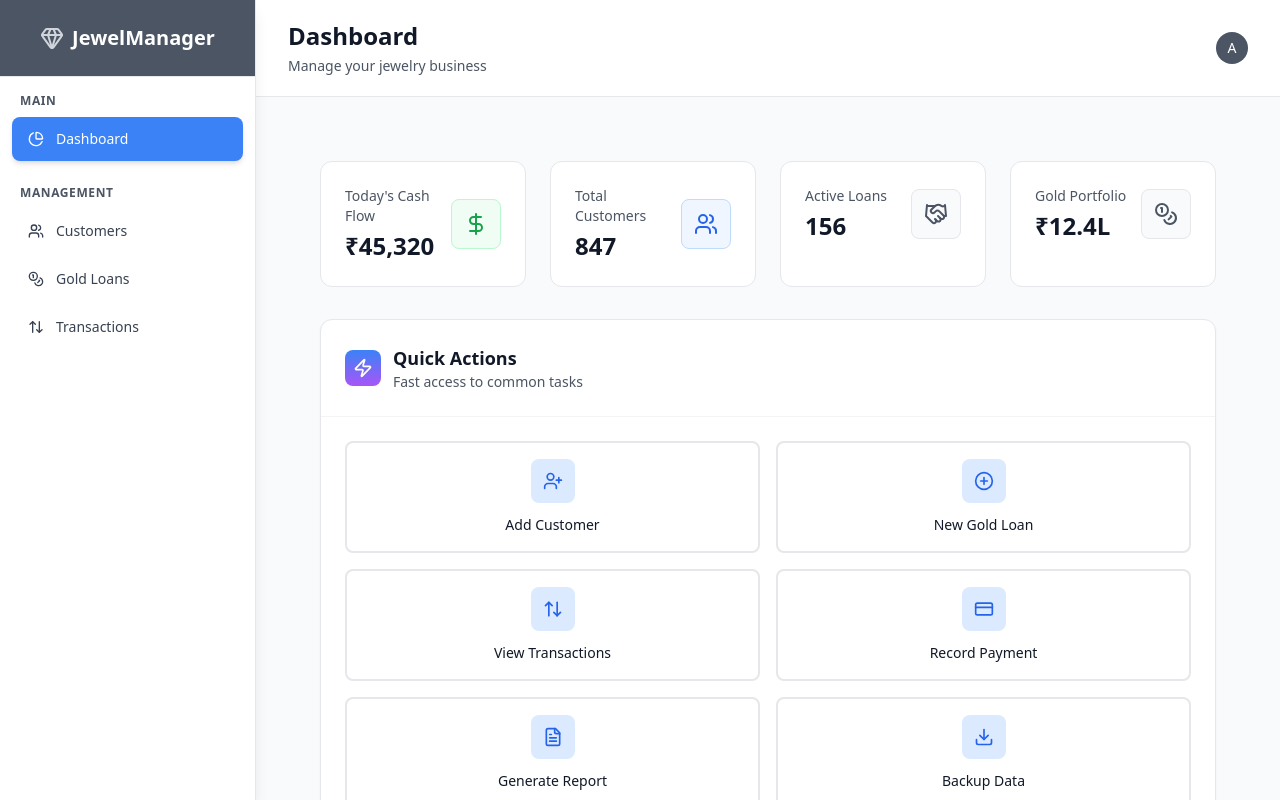
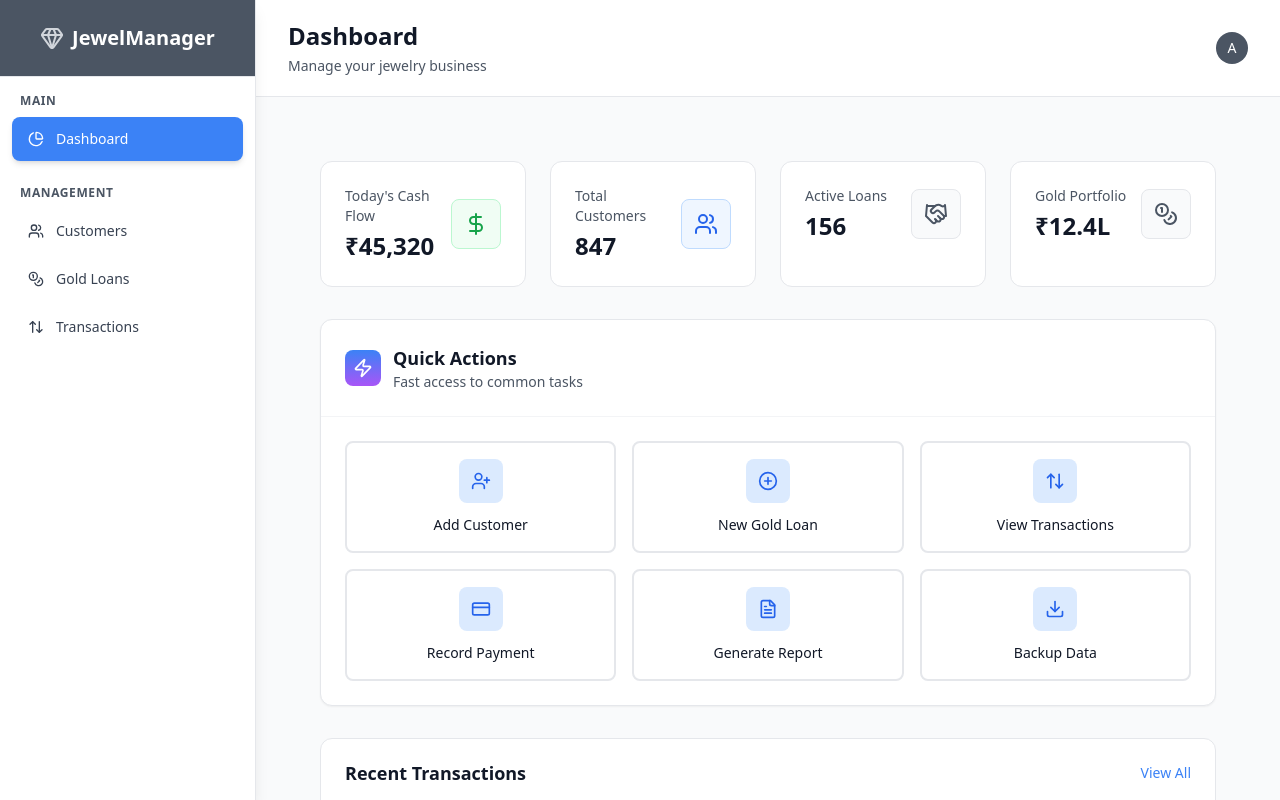
Before and after one commit to neha089/Project_1_jewellers, a React (Vite) app in the folder react/: page / in a window 1280 px wide. Shown: the top 800 px of the page. Built offline with nearby package versions, Linux system fonts and the light colour scheme.

Commit message:
Change grid layout from 2 to 3 columns

```diff
--- a/react/src/components/QuickActions.jsx
+++ b/react/src/components/QuickActions.jsx
@@ -112,7 +112,7 @@ Backup options will include:
 
       {/* Actions Grid */}
       <div className="p-6">
-        <div className="grid grid-cols-2 sm:grid-cols-3 lg:grid-cols-6 gap-4">
+        <div className="grid grid-cols-3 sm:grid-cols-3 lg:grid-cols-6 gap-4">
           {actions.map((action, index) => (
             <div key={index} className="relative group">
               <div className="relative p-4 rounded-lg border-2 border-gray-200 bg-white hover:border-blue-300 hover:shadow-lg hover:-translate-y-1 transition-all duration-200 cursor-pointer">
```
